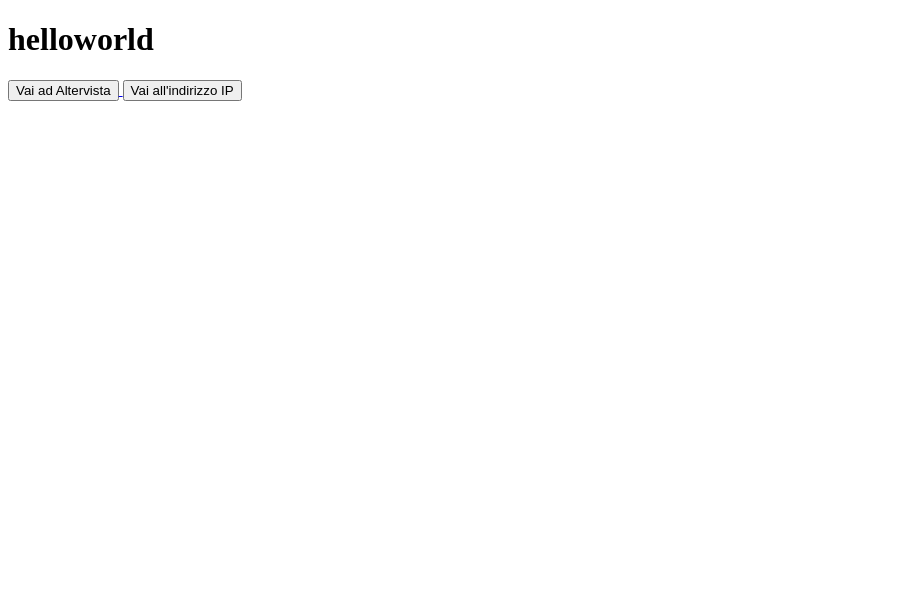
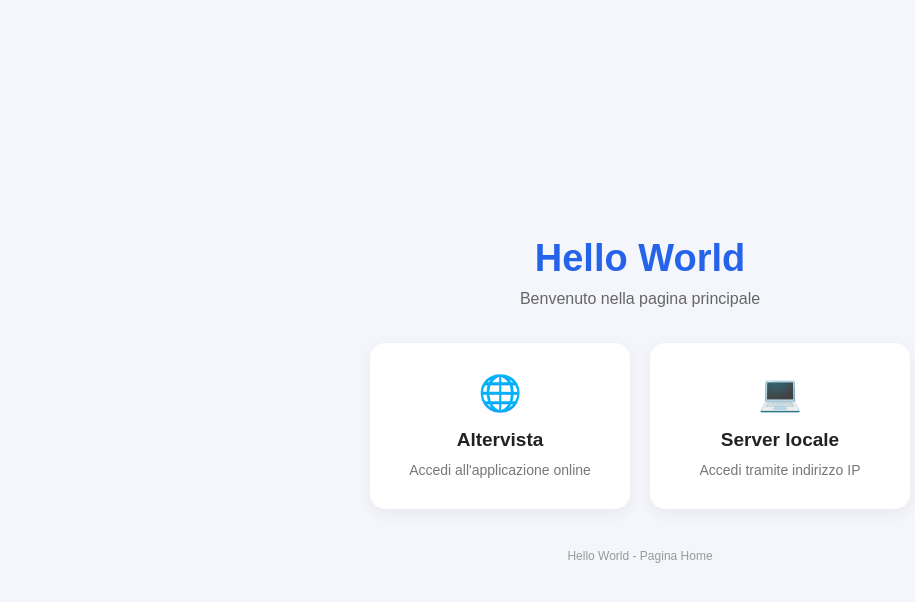
Before and after one commit to Belo-luca/sito, a plain HTML site: page index.html in a window 1280 px wide. Shown: the whole page, without its empty margins (0-915 px from the left). Drawn offline with Linux system fonts and the light colour scheme.

Commit message:
Enhance index.html with styles and layout
Added styling and structured layout to the homepage.

```diff
--- a/index.html
+++ b/index.html
@@ -1,17 +1,129 @@
-<!doctype html>
+
+<!DOCTYPE html>
 <html lang="it">
 <head>
-    <meta charset="UTF-8" />
-    <meta name="viewport" content="width=device-width, initial-scale=1.0" />
-    <title>Home</title>
+    <meta charset="UTF-8">
+    <meta name="viewport" content="width=device-width, initial-scale=1.0">
+    <title>Home - Hello World</title>
+
+    <style>
+        * {
+            margin: 0;
+            padding: 0;
+            box-sizing: border-box;
+        }
+
+        body {
+            font-family: Arial, sans-serif;
+            background: #f4f6fb;
+            color: #222;
+            min-height: 100vh;
+            display: flex;
+            justify-content: center;
+            align-items: center;
+        }
+
+        .container {
+            text-align: center;
+            width: 90%;
+            max-width: 650px;
+        }
+
+        h1 {
+            font-size: 38px;
+            margin-bottom: 10px;
+            color: #2563eb;
+        }
+
+        p {
+            color: #666;
+            margin-bottom: 35px;
+        }
+
+        .links {
+            display: flex;
+            gap: 20px;
+            flex-wrap: wrap;
+            justify-content: center;
+        }
+
+        .card {
+            background: white;
+            padding: 30px 20px;
+            width: 260px;
+            border-radius: 15px;
+            text-decoration: none;
+            color: #222;
+            box-shadow: 0 4px 15px rgba(0,0,0,0.06);
+            transition: 0.3s;
+        }
+
+        .card:hover {
+            transform: translateY(-5px);
+            box-shadow: 0 8px 25px rgba(0,0,0,0.12);
+        }
+
+        .icon {
+            font-size: 35px;
+            margin-bottom: 15px;
+        }
+
+        .card h2 {
+            font-size: 19px;
+            margin-bottom: 10px;
+        }
+
+        .card span {
+            font-size: 14px;
+            color: #777;
+        }
+
+        footer {
+            margin-top: 40px;
+            font-size: 12px;
+            color: #999;
+        }
+    </style>
 </head>
+
 <body>
-    <h1>helloworld</h1>
-    <a href="http://holamundo.altervista.org/CRUD_SQL/" target="_blank" rel="noopener noreferrer">
-      <button type="button">Vai ad Altervista</button>
+
+    <div class="container">
+
+        <h1>Hello World</h1>
+        <p>Benvenuto nella pagina principale</p>
+
+        <div class="links">
+
+            <a class="card"
+               href="http://holamundo.altervista.org/CRUD_SQL/"
+               target="_blank"
+               rel="noopener noreferrer">
+
+                <div class="icon">🌐</div>
+                <h2>Altervista</h2>
+                <span>Accedi all'applicazione online</span>
+
             </a>
-    <a href="http://192.168.112.203/crud-application/" target="_blank" rel="noopener noreferrer">
-      <button type="button">Vai all'indirizzo IP</button>
+
+            <a class="card"
+               href="http://192.168.112.203/crud-application/"
+               target="_blank"
+               rel="noopener noreferrer">
+
+                <div class="icon">💻</div>
+                <h2>Server locale</h2>
+                <span>Accedi tramite indirizzo IP</span>
+
             </a>
+
+        </div>
+
+        <footer>
+            Hello World - Pagina Home
+        </footer>
+
+    </div>
+
 </body>
 </html>
```
Lines whose indentation alone changed are shown as unchanged.
